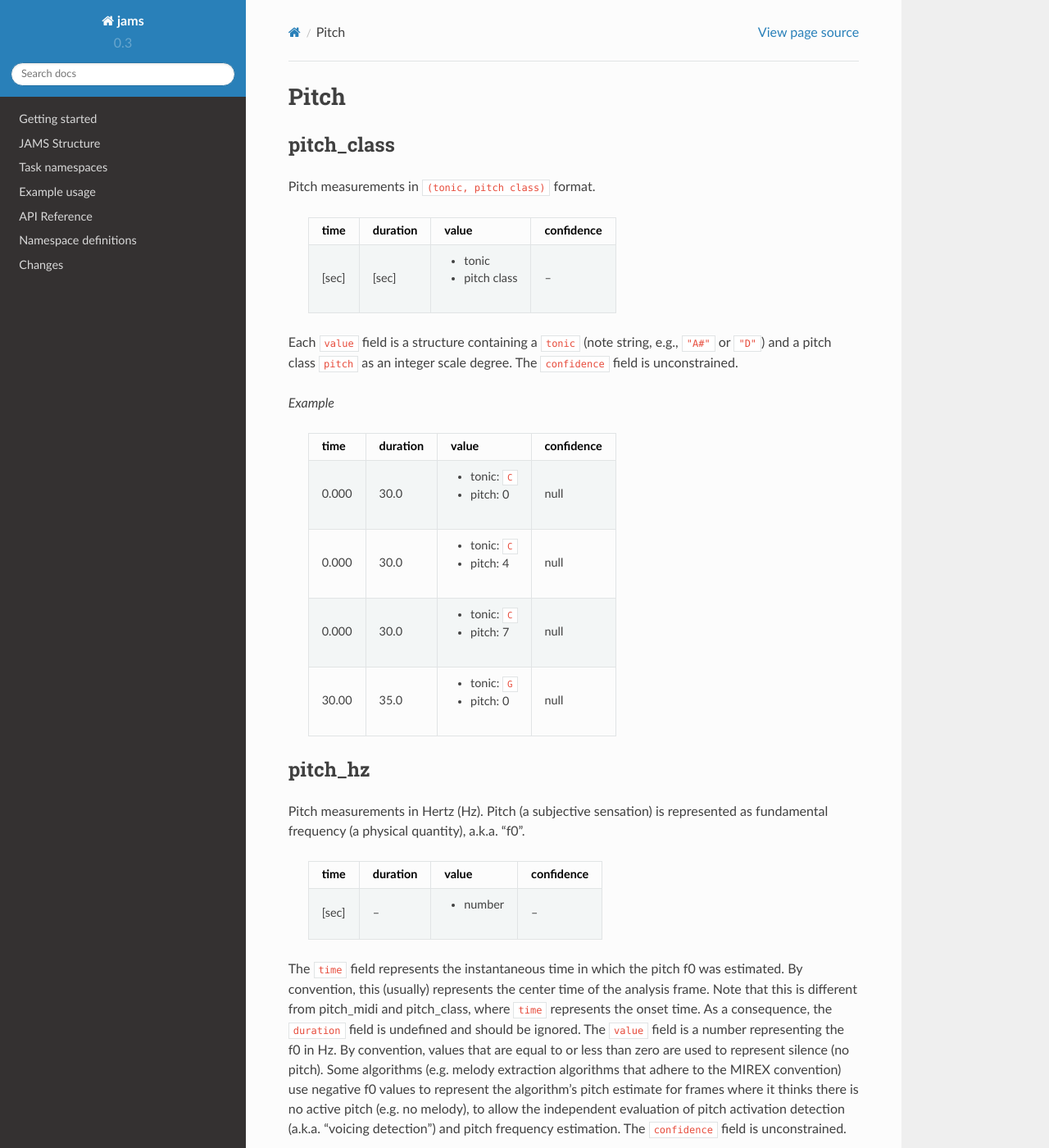
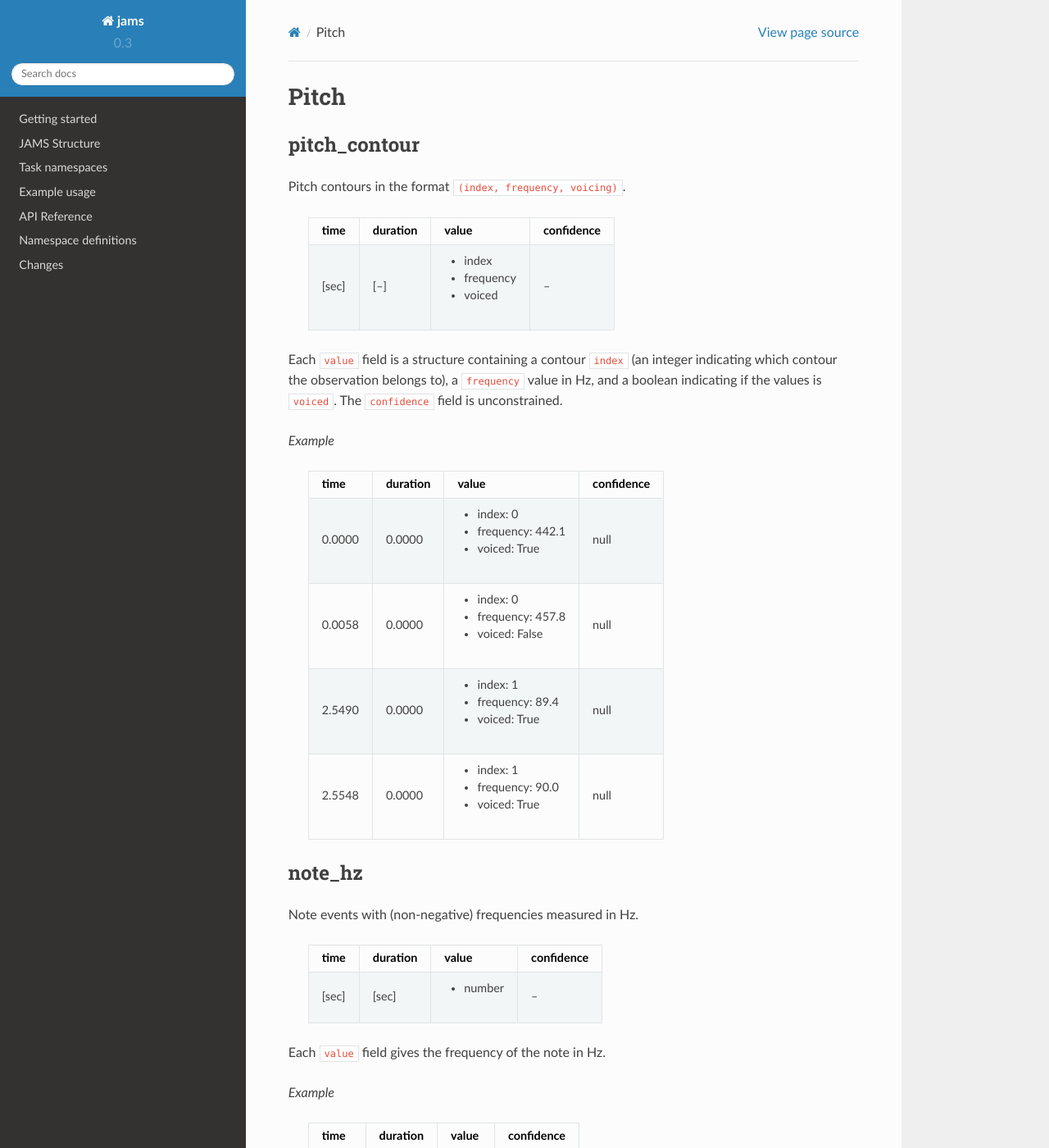
Before and after one commit to marl/jams, a Sphinx documentation site: the page built from docs/namespaces/pitch.rst, in a window 1280 px wide and 1400 px high. Shown: the whole window at 82% size. Built offline with Sphinx 7.4.7 and the Read the Docs theme 2.0.0, drawn with Linux system fonts in a browser that asks for light colours; some of the changed text lies outside the part shown.

Commit message:
add pitch_contour and note_* to docs

```diff
--- a/docs/namespaces/pitch.rst
+++ b/docs/namespaces/pitch.rst
@@ -1,5 +1,93 @@
 Pitch
 -----
+
+pitch_contour
+~~~~~~~~~~~~~
+Pitch contours in the format ``(index, frequency, voicing)``.
+
+    +-------+----------+---------------+------------+
+    | time  | duration | value         | confidence |
+    +=======+==========+===============+============+
+    | [sec] | [--]     | - index       | --         |
+    |       |          | - frequency   |            |
+    |       |          | - voiced      |            |
+    +-------+----------+---------------+------------+
+
+Each ``value`` field is a structure containing a contour ``index`` (an integer indicating which contour the observation belongs to), a ``frequency`` value in Hz, and a boolean indicating if the values is ``voiced``. The ``confidence`` field is unconstrained.
+
+
+*Example*
+
+    +--------+----------+--------------------+------------+
+    | time   | duration | value              | confidence |
+    +========+==========+====================+============+
+    | 0.0000 | 0.0000   | - index: 0         | null       |
+    |        |          | - frequency: 442.1 |            |
+    |        |          | - voiced: True     |            |
+    +--------+----------+--------------------+------------+
+    | 0.0058 | 0.0000   | - index: 0         | null       |
+    |        |          | - frequency: 457.8 |            |
+    |        |          | - voiced: False    |            |
+    +--------+----------+--------------------+------------+
+    | 2.5490 | 0.0000   | - index: 1         | null       |
+    |        |          | - frequency: 89.4  |            |
+    |        |          | - voiced: True     |            |
+    +--------+----------+--------------------+------------+
+    | 2.5548 | 0.0000   | - index: 1         | null       |
+    |        |          | - frequency: 90.0  |            |
+    |        |          | - voiced: True     |            |
+    +--------+----------+--------------------+------------+
+
+
+note_hz
+~~~~~~~
+Note events with (non-negative) frequencies measured in Hz.
+
+    +-------+----------+---------------+------------+
+    | time  | duration | value         | confidence |
+    +=======+==========+===============+============+
+    | [sec] | [sec]    | - number      | --         |
+    +-------+----------+---------------+------------+
+
+Each ``value`` field gives the frequency of the note in Hz.
+
+*Example*
+
+    +-------+----------+---------------+------------+
+    | time  | duration | value         | confidence |
+    +=======+==========+===============+============+
+    | 12.34 | 0.287    | 189.9         | null       |
+    +-------+----------+---------------+------------+
+    | 2.896 | 3.000    | 74.0          | null       |
+    +-------+----------+---------------+------------+
+    | 10.12 | 0.5.     | 440.0         | null       |
+    +-------+----------+---------------+------------+
+
+
+note_midi
+~~~~~~~~~
+Note events with pitches measured in (fractional) MIDI note numbers.
+
+    +-------+----------+---------------+------------+
+    | time  | duration | value         | confidence |
+    +=======+==========+===============+============+
+    | [sec] | [sec]    | - number      | --         |
+    +-------+----------+---------------+------------+
+
+Each ``value`` field gives the pitch of the note in MIDI note numbers.
+
+*Example*
+
+    +-------+----------+---------------+------------+
+    | time  | duration | value         | confidence |
+    +=======+==========+===============+============+
+    | 12.34 | 0.287    | 52.0          | null       |
+    +-------+----------+---------------+------------+
+    | 2.896 | 3.000    | 20.7          | null       |
+    +-------+----------+---------------+------------+
+    | 10.12 | 0.5.     | 42.0          | null       |
+    +-------+----------+---------------+------------+
+
 
 pitch_class
 ~~~~~~~~~~~
```
Also changed, not shown: other parts of docs/namespaces/pitch.rst (+2 -0 lines).
